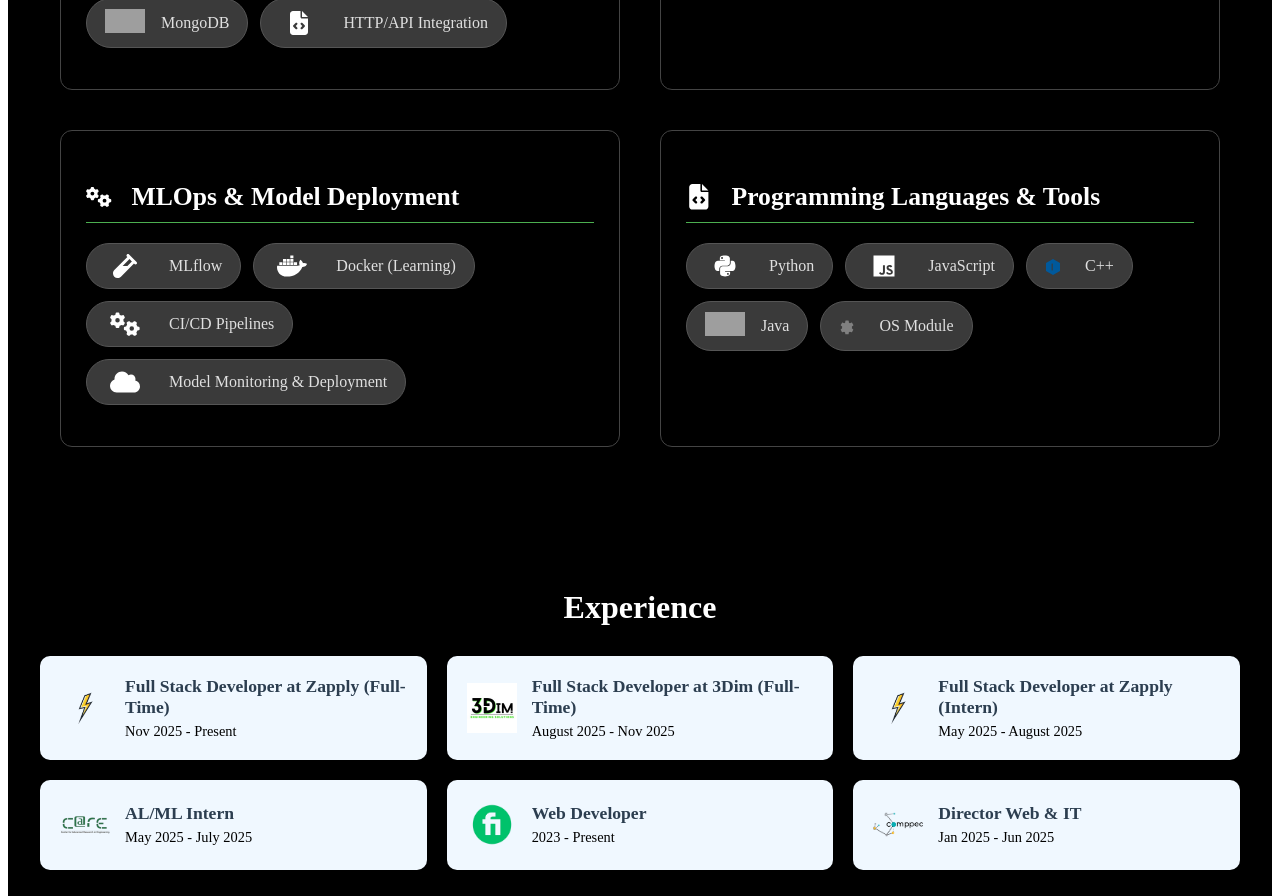
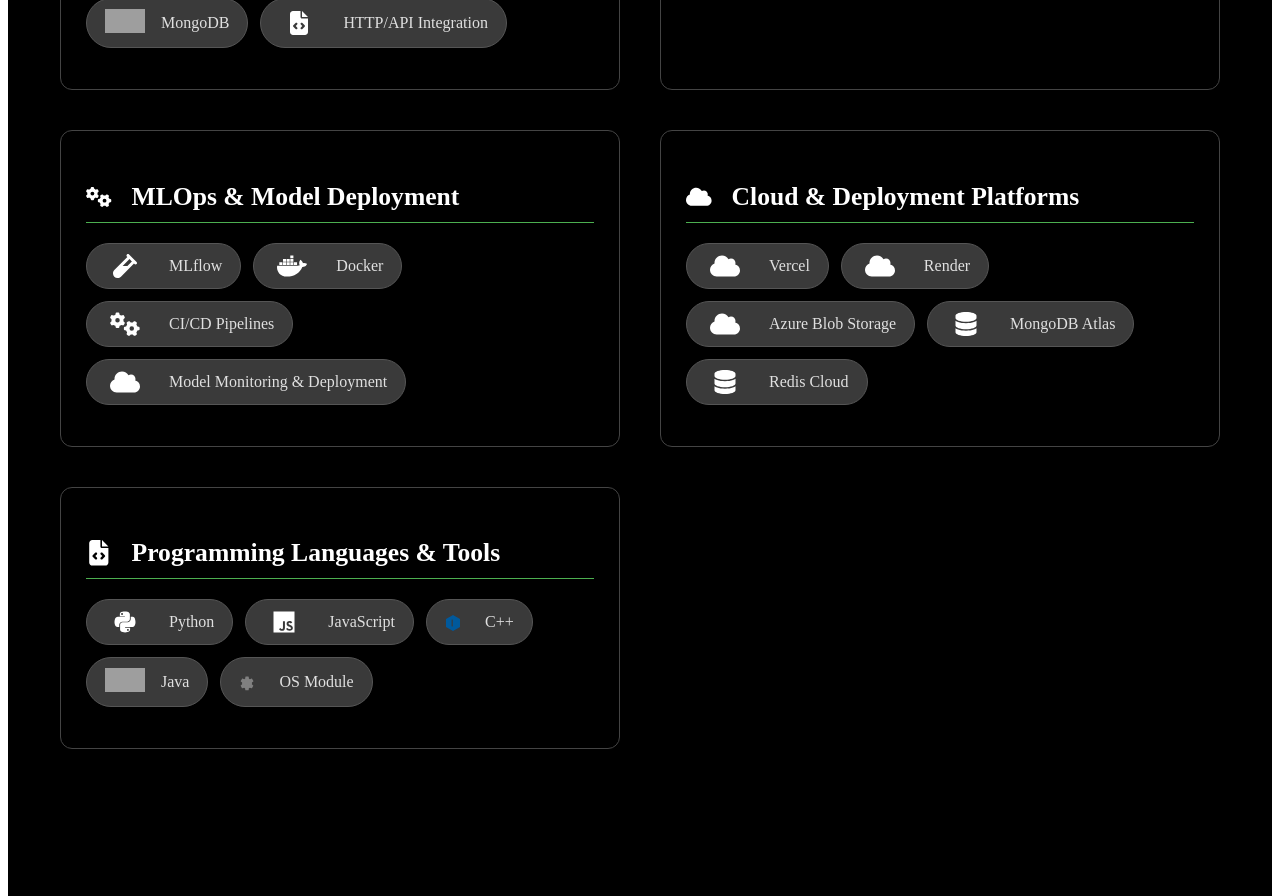
Before and after one commit to aliyan16/aliyan16.github.io, a React (Create React App) app in the folder aliyanportfolio/: page / in a window 1280 px wide. Shown: the part 1840-2736 px from the top of the page. Built offline with nearby package versions, Linux system fonts and the light colour scheme; grey boxes are pictures that could not be loaded.

Commit message:
updated skills

```diff
--- a/aliyanportfolio/src/components/Tools.js
+++ b/aliyanportfolio/src/components/Tools.js
@@ -26,6 +26,7 @@ import {
 } from '../utils/icons'; // Adjust path as needed
 
 import {TensorFlowIcon,KerasIcon,LibrosaIcon,OpenCVIcon,NumpyIcon,ScikitLearnIcon,PandasIcon,MatplotlibIcon,SeabornIcon,DartIcon,MongoDBIcon,JavaIcon,OSModuleIcon,CppIcon} from '../utils/CustomIcons'
+
 const SkillItem = ({ icon, label }) => (
   <li>
     <span className="skill-icon" title={label}>
@@ -34,6 +35,7 @@ const SkillItem = ({ icon, label }) => (
     {label}
   </li>
 );
+
 function Tools() {
   return (
     <div className="tools-section" id="skills">
@@ -108,9 +110,20 @@ function Tools() {
           <h3><FontAwesomeIcon icon={faCogs} /> MLOps & Model Deployment</h3>
           <ul>
             <SkillItem icon={<FontAwesomeIcon icon={faVial} />} label="MLflow" />
-            <SkillItem icon={<FontAwesomeIcon icon={faDocker} />} label="Docker (Learning)" />
+            <SkillItem icon={<FontAwesomeIcon icon={faDocker} />} label="Docker" />
             <SkillItem icon={<FontAwesomeIcon icon={faCogs} />} label="CI/CD Pipelines" />
             <SkillItem icon={<FontAwesomeIcon icon={faCloud} />} label="Model Monitoring & Deployment" />
+          </ul>
+        </div>
+
+        <div className="skills-category">
+          <h3><FontAwesomeIcon icon={faCloud} /> Cloud & Deployment Platforms</h3>
+          <ul>
+            <SkillItem icon={<FontAwesomeIcon icon={faCloud} />} label="Vercel" />
+            <SkillItem icon={<FontAwesomeIcon icon={faCloud} />} label="Render" />
+            <SkillItem icon={<FontAwesomeIcon icon={faCloud} />} label="Azure Blob Storage" />
+            <SkillItem icon={<FontAwesomeIcon icon={faDatabase} />} label="MongoDB Atlas" />
+            <SkillItem icon={<FontAwesomeIcon icon={faDatabase} />} label="Redis Cloud" />
           </ul>
         </div>
 
@@ -128,4 +141,5 @@ function Tools() {
     </div>
   );
 }
+
 export default Tools;
```
